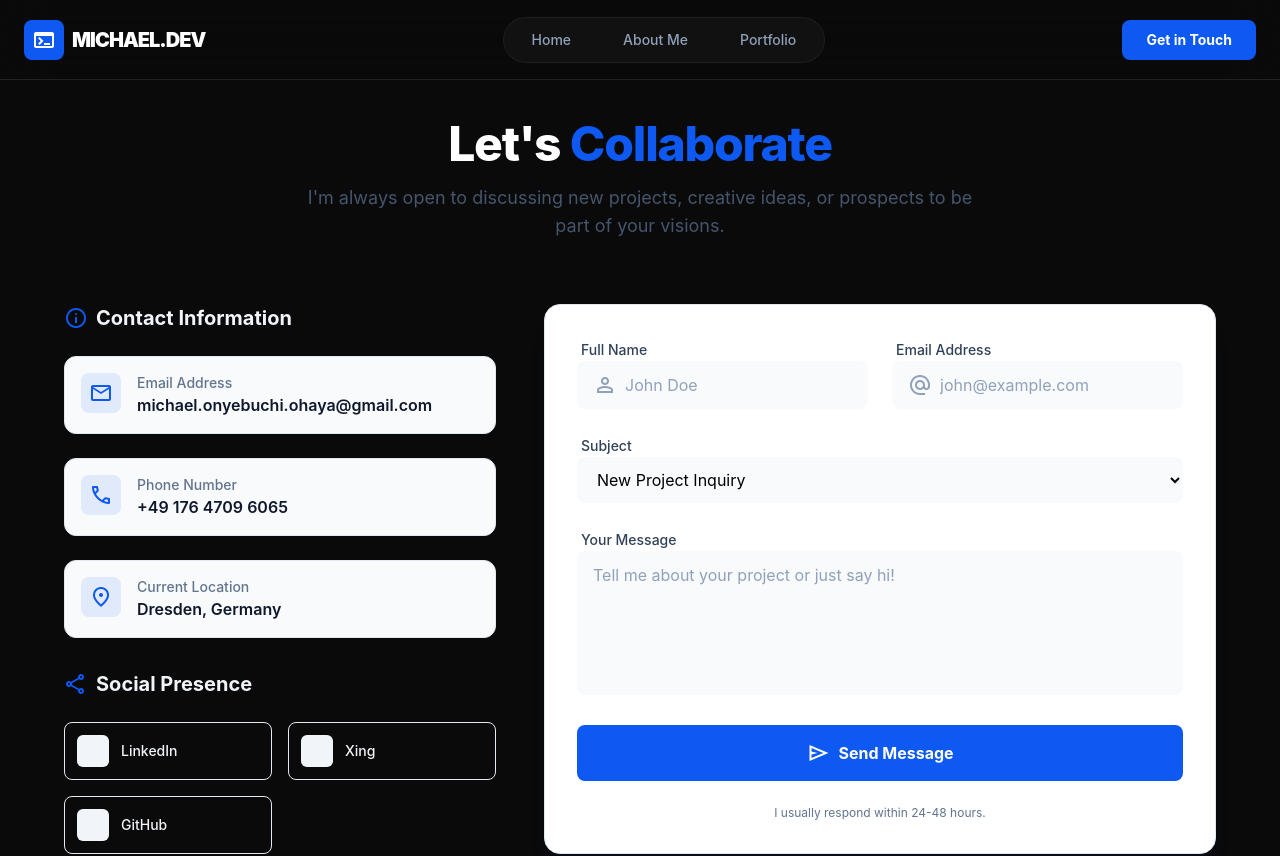
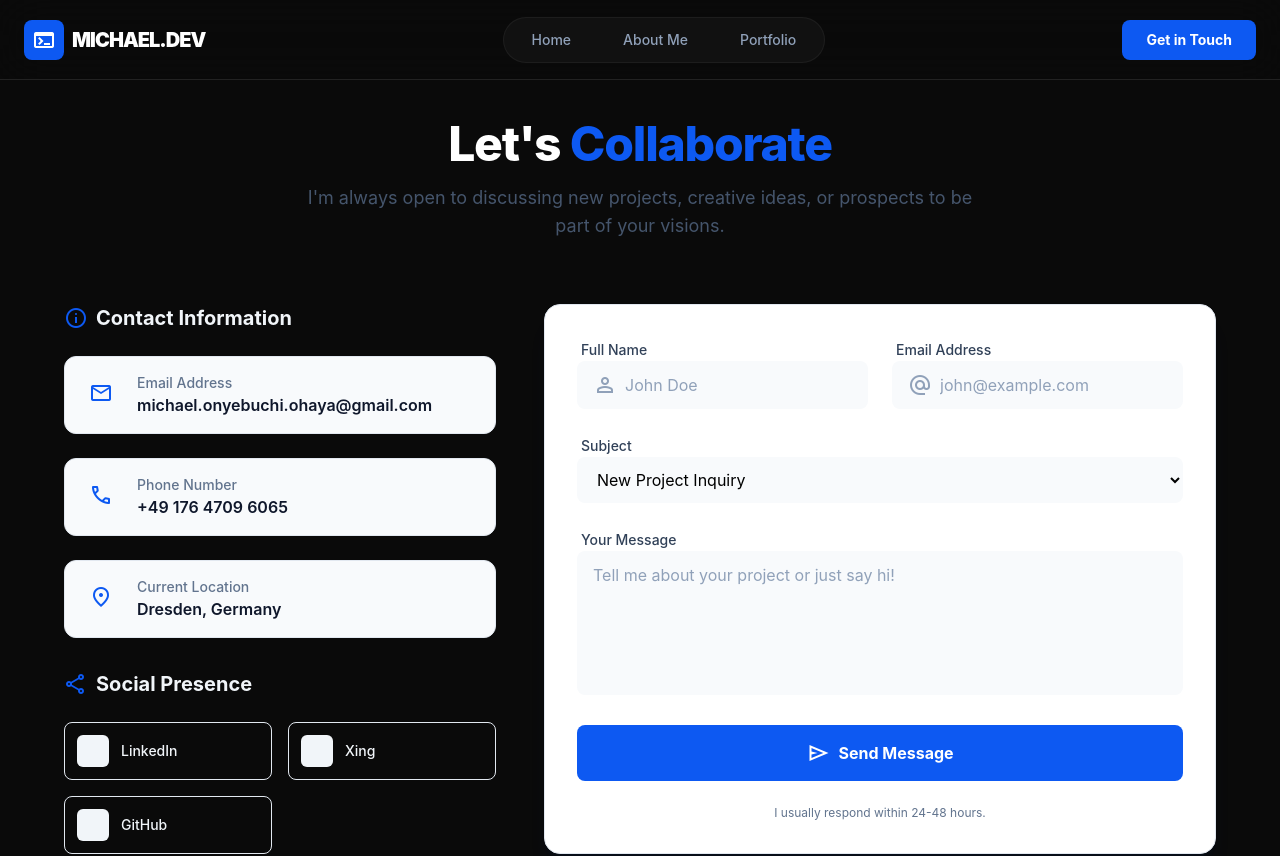
Before and after one commit to Ohaya-Michael/my-portfolio, a React (Vite) app: page /contact in a window 1280 px wide. Shown: the top 856 px of the page. Built offline with nearby package versions, Linux system fonts and the light colour scheme.

Commit message:
Added text-black to the component

```diff
--- a/src/components/contact/ContactInfoCard.jsx
+++ b/src/components/contact/ContactInfoCard.jsx
@@ -1,8 +1,8 @@
 import React from 'react';
 
 const ContactInfoCard = ({ icon, label, value }) => (
-  <div className="flex items-start gap-4 p-4 rounded-xl bg-slate-50 dark:bg-[#0d59f2]/5 border border-slate-200 dark:border-[#0d59f2]/10">
-    <div className="size-10 rounded-lg bg-[#0d59f2]/10 flex items-center justify-center text-[#0d59f2] shrink-0">
+  <div className="flex items-start gap-4 p-4 rounded-xl bg-slate-50 bg-[#0d59f2]/5 dark:bg-[#0d59f2]/5 border border-slate-200 dark:border-[#0d59f2]/10">
+    <div className="size-10 rounded-lg flex items-center justify-center text-[#0d59f2] shrink-0">
       <span className="material-symbols-outlined">{icon}</span>
     </div>
     <div>
```
